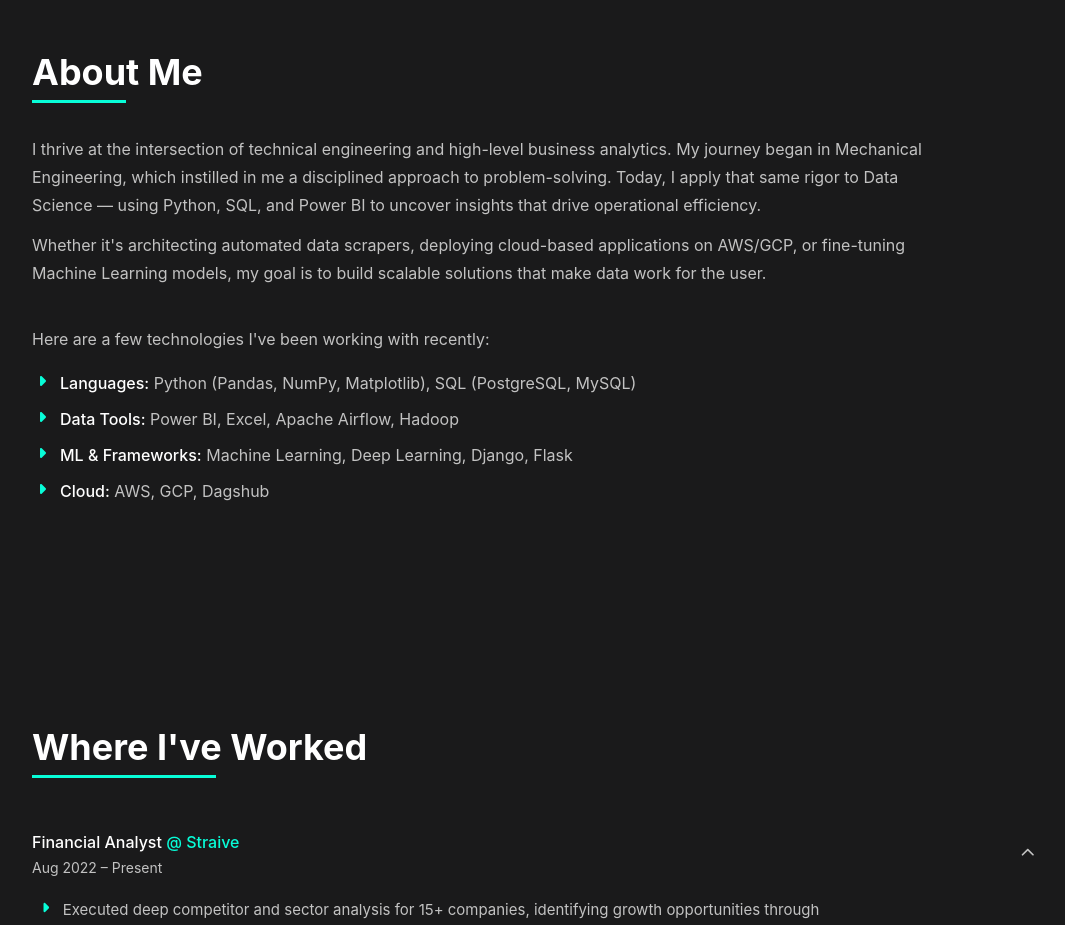
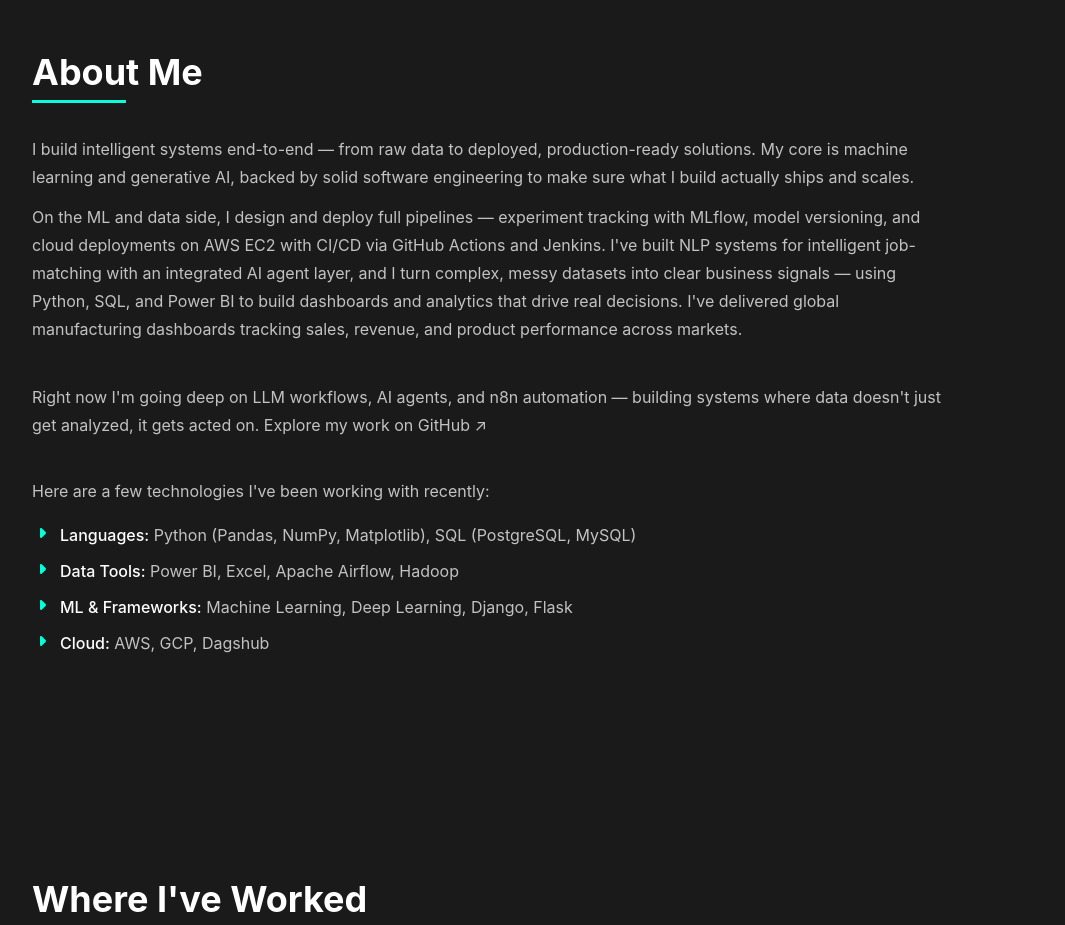
Before and after one commit to PremnathAnbu/portfolio, a React (Create React App) app: page / in a window 1280 px wide. Shown: the part 860-1785 px from the top of the page, without its empty margins (106-1171 px from the left). Built offline with nearby package versions, Linux system fonts and the light colour scheme.

Commit message:
Revise About section with new skills and projects
Updated the About section to reflect current skills and projects in machine learning, generative AI, and automation.

```diff
--- a/src/components/About.js
+++ b/src/components/About.js
@@ -21,18 +21,18 @@ const About = () => {
           custom={0.1}
         >
           <p className="text-secondary-text leading-7 mb-3">
-            I thrive at the intersection of technical engineering and high-level
-            business analytics. My journey began in Mechanical Engineering,
-            which instilled in me a disciplined approach to problem-solving.
-            Today, I apply that same rigor to Data Science — using Python, SQL,
-            and Power BI to uncover insights that drive operational efficiency.
+            I build intelligent systems end-to-end — from raw data to deployed, production-ready solutions.
+            My core is machine learning and generative AI, backed by solid software engineering to make sure what I build actually ships and scales.
           </p>
           <p className="text-secondary-text leading-7 mb-10">
-            Whether it's architecting automated data scrapers, deploying
-            cloud-based applications on AWS/GCP, or fine-tuning Machine Learning
-            models, my goal is to build scalable solutions that make data work
-            for the user.
+            On the ML and data side, I design and deploy full pipelines — experiment tracking with MLflow, model versioning, and cloud deployments on AWS EC2 with CI/CD via GitHub Actions and Jenkins.
+            I've built NLP systems for intelligent job-matching with an integrated AI agent layer, and I turn complex, messy datasets into clear business signals — using Python, SQL, and Power BI to build dashboards and analytics that drive real decisions.
+            I've delivered global manufacturing dashboards tracking sales, revenue, and product performance across markets.
           </p>
+            <p className="text-secondary-text leading-7 mb-10">
+            Right now I'm going deep on LLM workflows, AI agents, and n8n automation — building systems where data doesn't just get analyzed, it gets acted on. Explore my work on GitHub ↗
+            </p>
+
 
           <p className="text-secondary-text mb-5">
             Here are a few technologies I've been working with recently:
```
